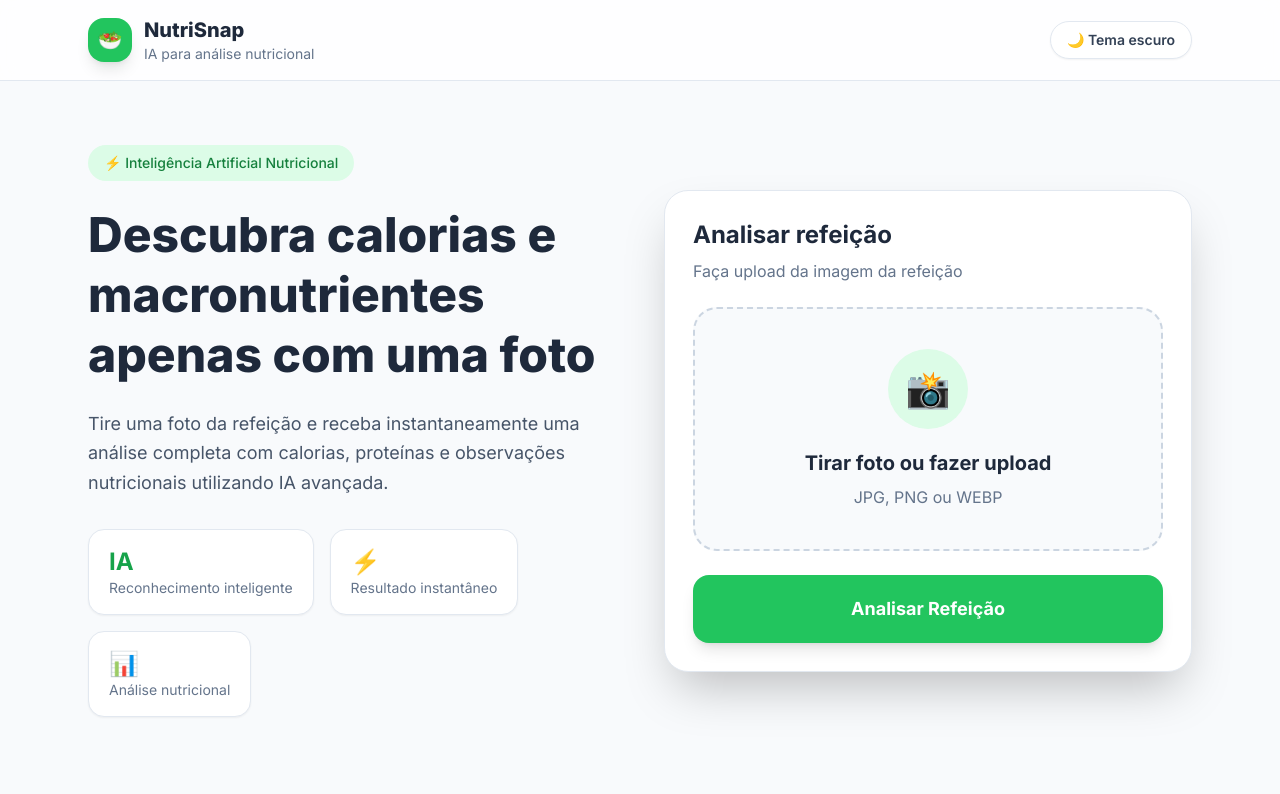
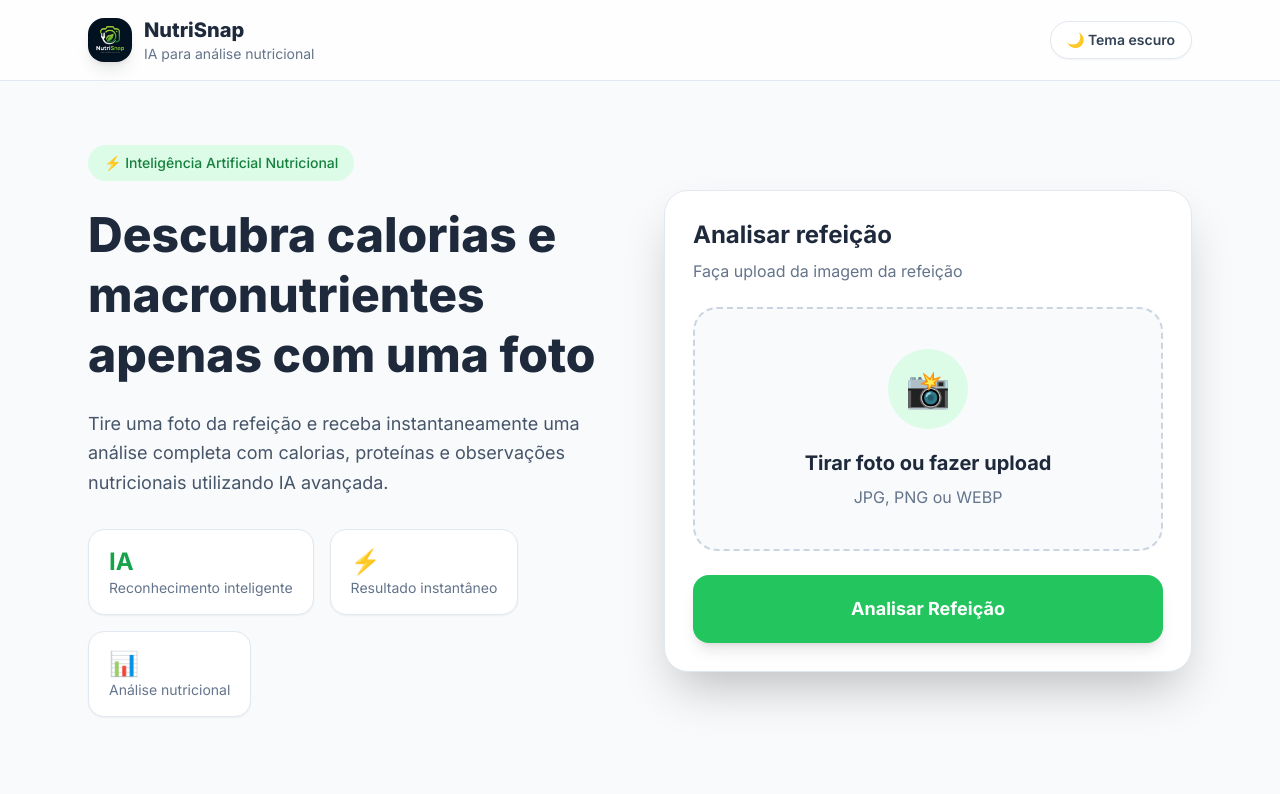
Before and after one commit to leandrogustavoaraujo/food-analyzer, a website: page public/index.html in a window 1280 px wide. Shown: the top 794 px of the page. Drawn offline with nearby package versions, Linux system fonts and the light colour scheme.

Commit message:
Adiciona logo oficial

```diff
--- a/public/index.html
+++ b/public/index.html
@@ -5,6 +5,7 @@
   <meta name="viewport" content="width=device-width, initial-scale=1.0"/>
 
   <title>NutriSnap</title>
+  <link rel="icon" type="image/png" href="/logo.png" />
 
   <script src="https://cdn.tailwindcss.com"></script>
 
@@ -47,9 +48,7 @@
     <div class="max-w-6xl mx-auto px-6 py-4 flex items-center justify-between">
 
       <div class="flex items-center gap-3">
-        <div class="w-11 h-11 rounded-2xl bg-green-500 flex items-center justify-center text-white text-xl shadow-lg">
-          🥗
-        </div>
+        <img src="/logo.png" alt="NutriSnap" class="w-11 h-11 rounded-2xl object-cover shadow-lg" />
 
         <div>
           <h1 class="font-extrabold text-xl">
```
Also changed, not shown: public/logo.png (added).
